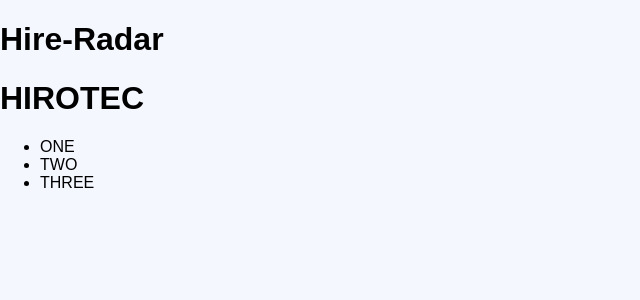
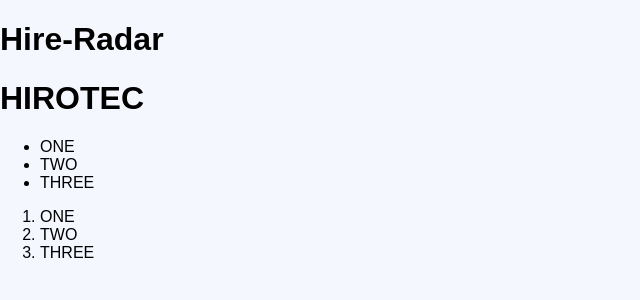
Before and after one commit to John-Divine-Mathew/Hire-Radar, a React app: page / in a window 1280 px wide. Shown: the top 300 px of the page, without its empty margins (0-640 px from the left). Built offline with nearby package versions, Linux system fonts and the light colour scheme; the HTML template or start-up script is replaced by a standard one.

Commit message:
trying git

```diff
--- a/src/App.jsx
+++ b/src/App.jsx
@@ -10,6 +10,11 @@ function App() {
         <li>TWO</li>
         <li>THREE</li>
       </ul>
+      <ol>
+        <li>ONE</li>
+        <li>TWO</li>
+        <li>THREE</li>
+      </ol>
 
     </div>
   )
```
